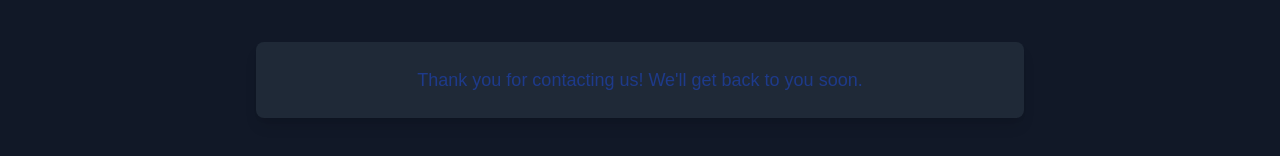
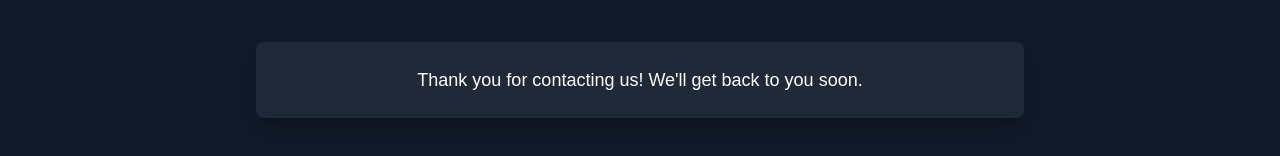
Before and after one commit to ShreyashDhakate/zip-website, a Next.js app: page /contact in a window 1280 px wide. Both pictures are taken after typing "Sample", "name@example.com", "Sample" into the empty fields and a click on the button "Submit". Shown: the part 162-318 px from the top of the page. Built offline with nearby package versions, Linux system fonts and the light colour scheme; no server answers.

Commit message:
contact us page modified

```diff
--- a/src/components/ContactUs.tsx
+++ b/src/components/ContactUs.tsx
@@ -86,7 +86,7 @@
       <div className="max-w-3xl mx-auto p-6 bg-gray-800 rounded-lg shadow-lg">
         {isSubmitted ? (
           <motion.div
-            className="text-center text-lg text-primary"
+            className="text-center text-lg text-white"
             initial={{ opacity: 0 }}
             animate={{ opacity: 1 }}
             transition={{ duration: 0.6 }}
```
